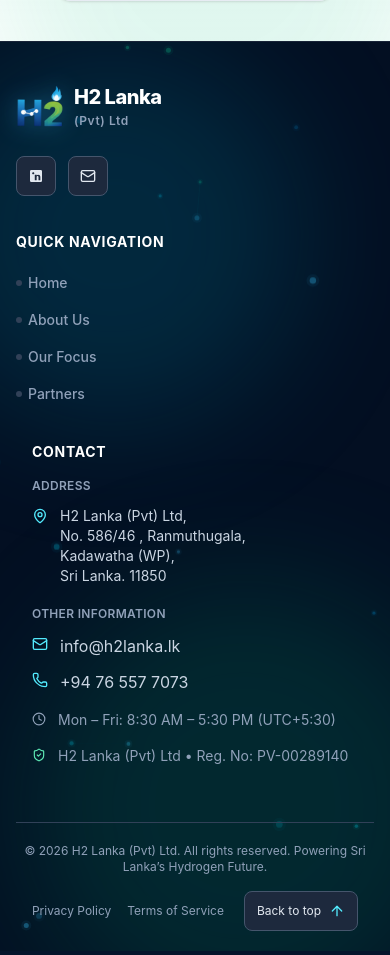
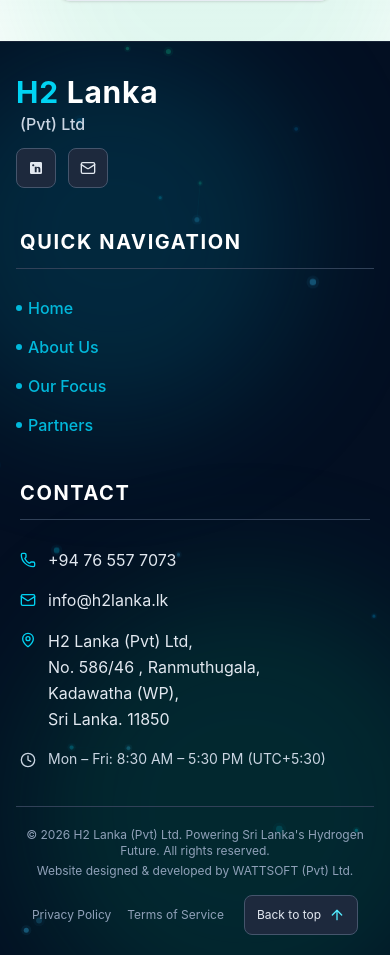
Before and after one commit to watt-soft/h2lanka.lk, a React (Vite) app: page / in a window 390 px wide. Shown: the part 7551-8506 px from the top of the page. Built offline with nearby package versions, Linux system fonts and the light colour scheme.

Commit message:
fix(Footer): enhance layout and improve accessibility of contact information

```diff
--- a/src/components/layout/Footer.tsx
+++ b/src/components/layout/Footer.tsx
@@ -1,7 +1,6 @@
 import React from 'react';
-import { MapPin, Mail, Phone, ArrowUp, ShieldCheck, Clock } from 'lucide-react';
+import { MapPin, Mail, Phone, ArrowUp, Clock } from 'lucide-react';
 import Container from './Container';
-import Logo from '../common/Logo';
 import HydrogenBackground from '../common/HydrogenBackground';
 import { scrollToFooterContact } from '../../utils/scrollToFooterContact';
 import {
@@ -27,17 +26,20 @@ export const Footer: React.FC = () => {
       <div className="pointer-events-none absolute -bottom-20 -right-20 h-[450px] w-[450px] rounded-full bg-emerald-500/15 blur-3xl" />
 
       <Container size="xl" className="relative z-10">
-        <div className="grid grid-cols-1 sm:grid-cols-2 lg:grid-cols-[1fr_0.8fr_1.7fr] gap-9 sm:gap-10 lg:gap-16 py-10 sm:py-12">
-          <div className="space-y-5 sm:flex sm:flex-col">
+        <div className="grid grid-cols-1 sm:grid-cols-2 lg:grid-cols-[1fr_0.8fr_1.7fr] gap-9 sm:gap-10 lg:gap-16 pb-8 pt-8 sm:pb-8 sm:pt-8">
+          <div className="flex flex-col gap-3">
             <a
               href="#/"
-              className="inline-block rounded-lg focus:outline-none focus:ring-2 focus:ring-cyan-400"
+              className="inline-flex flex-col rounded-lg focus:outline-none focus:ring-2 focus:ring-cyan-400"
               aria-label="H2 Lanka Home"
             >
-              <Logo layout="horizontal" size="md" theme="dark" />
+              <span className="text-3xl font-bold leading-tight tracking-wide text-white">
+                <span className="text-cyan-400">H2</span> Lanka
+              </span>
+              <span className="pl-1 text-base font-medium text-slate-300">(Pvt) Ltd</span>
             </a>
 
-            <div className="flex items-center gap-3 sm:mt-auto">
+            <div className="flex items-center gap-3">
               {footerSocials.map((social) => (
                 <a
                   key={social.platform}
@@ -59,10 +61,12 @@ export const Footer: React.FC = () => {
           </div>
 
           <nav aria-label="Footer navigation" className="space-y-4 lg:justify-self-center">
-            <h2 className="text-sm font-bold tracking-wider uppercase text-white">
+            <div className="border-b border-slate-700 p-1 pb-3">
+              <h2 className="text-xl font-bold uppercase tracking-[0.08em] text-white sm:text-xl">
                 {footerNavigation.title}
               </h2>
-            <ul className="space-y-2.5">
+            </div>
+            <ul className="space-y-2.5 pt-2">
               {footerNavigation.links.map((link) => (
                 <li key={link.label}>
                   <a
@@ -73,11 +77,11 @@ export const Footer: React.FC = () => {
                         scrollToFooterContact({ updateHash: true });
                       }
                     }}
-                    className="group inline-flex min-h-6 items-center gap-1.5 text-sm font-medium text-slate-400 transition-colors hover:text-cyan-400 focus:outline-none focus:text-cyan-400"
+                    className="group inline-flex min-h-7 items-center gap-1.5 text-base font-medium text-cyan-500 transition-colors hover:text-white focus:outline-none focus:text-white sm:text-lg"
                   >
                     <span
                       aria-hidden="true"
-                      className="h-1.5 w-1.5 shrink-0 rounded-full bg-slate-700 transition-colors group-hover:bg-cyan-400 group-focus-visible:bg-cyan-400"
+                      className="h-1.5 w-1.5 shrink-0 rounded-full bg-cyan-500 transition-colors group-hover:bg-white group-focus-visible:bg-white"
                     />
                     {link.label}
                   </a>
@@ -87,54 +91,51 @@ export const Footer: React.FC = () => {
           </nav>
 
           <div className="sm:col-span-2 lg:col-span-1 lg:w-full lg:justify-self-end lg:pl-16 xl:pl-36">
-            <div id="footer-contact" className="w-full max-w-full space-y-4 rounded-2xl px-4 pb-4 pt-0 scroll-mt-28 lg:ml-auto lg:w-fit">
-              <h2 className="text-sm font-bold tracking-wider uppercase text-white">
+            <div id="footer-contact" className="w-full max-w-[360px] p-1 space-y-4 scroll-mt-28 lg:ml-auto lg:w-fit">
+              <div className="border-b border-slate-700 pb-3">
+                <h2 className="text-xl font-bold uppercase tracking-[0.08em] text-white sm:text-xl">
                   {footerContact.title}
                 </h2>
-              <div className="grid grid-cols-1 gap-5 sm:grid-cols-[0.9fr_1.1fr]">
-                <div className="space-y-3">
-                  <h3 className="text-xs font-semibold uppercase tracking-wide text-slate-400">
-                    Address
-                  </h3>
-                  <address className="flex items-start gap-3 not-italic text-sm text-slate-300">
-                    <MapPin className="mt-0.5 h-4 w-4 shrink-0 text-cyan-300" />
-                    <span>
+              </div>
+
+              <div className="space-y-4 pt-3">
+                <div className="flex items-start gap-3">
+                  <Phone className="mt-1 h-4 w-4 shrink-0 text-cyan-400" />
+                  <a
+                    href={`tel:${footerContact.phone.replace(/[^0-9+]/g, '')}`}
+                    className="text-base text-slate-200 transition-colors hover:text-cyan-300 sm:text-lg"
+                  >
+                    {footerContact.phone}
+                  </a>
+                </div>
+
+                <div className="flex items-start gap-3">
+                  <Mail className="mt-1 h-4 w-4 shrink-0 text-cyan-400" />
+                  <a
+                    href={`mailto:${footerContact.email}`}
+                    className="text-base text-slate-200 transition-colors hover:text-cyan-300 sm:text-lg"
+                  >
+                    {footerContact.email}
+                  </a>
+                </div>
+
+                <div className="flex items-start gap-3">
+                  <MapPin className="mt-1 h-4 w-4 shrink-0 text-cyan-400" />
+                  <address className="not-italic text-base leading-relaxed text-slate-200 sm:text-lg">
                     {footerContact.address.map((line, index) => (
                       <React.Fragment key={line}>
                         {line}
                         {index < footerContact.address.length - 1 && <br />}
                       </React.Fragment>
                     ))}
-                    </span>
                   </address>
                 </div>
 
-                <div className="space-y-3">
-                  <h3 className="text-xs font-semibold uppercase tracking-wide text-slate-400">
-                    Other Information
-                  </h3>
-                  <div className="space-y-3 text-base text-slate-300">
-                    <div className="flex items-start gap-3">
-                      <Mail className="mt-0.5 h-4 w-4 shrink-0 text-cyan-300" />
-                      <a href={`mailto:${footerContact.email}`} className="break-all transition-colors hover:text-cyan-300">
-                        {footerContact.email}
-                      </a>
-                    </div>
-                    <div className="flex items-start gap-3">
-                      <Phone className="mt-0.5 h-4 w-4 shrink-0 text-cyan-300" />
-                      <a href={`tel:${footerContact.phone.replace(/[^0-9+]/g, '')}`} className="transition-colors hover:text-cyan-300">
-                        {footerContact.phone}
-                      </a>
-                    </div>
-                    <div className="flex items-start gap-3 pt-1 text-sm text-slate-400">
-                      <Clock className="mt-0.5 h-3.5 w-3.5 shrink-0 text-slate-400" />
-                      <span className="2xl:whitespace-nowrap">{footerContact.hours}</span>
-                    </div>
-                    <div className="flex items-start gap-3 pt-1 text-sm text-slate-400">
-                      <ShieldCheck className="mt-0.5 h-3.5 w-3.5 shrink-0 text-emerald-300" />
-                      <span className="2xl:whitespace-nowrap">{footerContact.registration}</span>
-                    </div>
-                  </div>
+                <div className="flex items-start gap-3 text-sm text-slate-300 sm:text-base">
+                  <Clock className="mt-1 h-4 w-4 shrink-0 text-slate-300" />
+                  <span className="leading-relaxed">
+                    {footerContact.hours}
+                  </span>
                 </div>
               </div>
             </div>
@@ -142,9 +143,14 @@ export const Footer: React.FC = () => {
         </div>
 
         <div className="flex flex-col gap-4 border-t border-slate-700 py-5 text-xs text-slate-400 sm:flex-row sm:items-center sm:justify-between">
-          <p className="text-center sm:text-left">
-            © {currentYear} H2 Lanka (Pvt) Ltd. All rights reserved. Powering Sri Lanka’s Hydrogen Future.
+          <div className="space-y-1 text-center sm:text-left">
+            <p>
+              © {currentYear} H2 Lanka (Pvt) Ltd. Powering Sri Lanka&apos;s Hydrogen Future. All rights reserved.
             </p>
+            <p>
+              Website designed &amp; developed by WATTSOFT (Pvt) Ltd.
+            </p>
+          </div>
 
           <div className="flex flex-wrap items-center justify-center gap-5 sm:justify-end">
             <div className="flex items-center gap-4">
```
Lines whose indentation alone changed are shown as unchanged.
